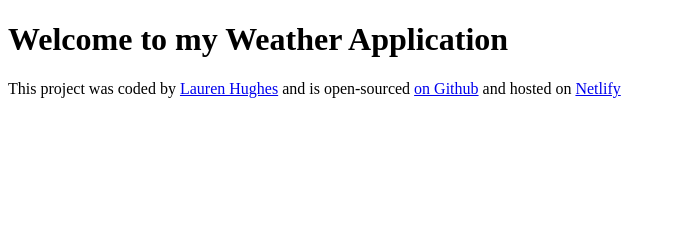
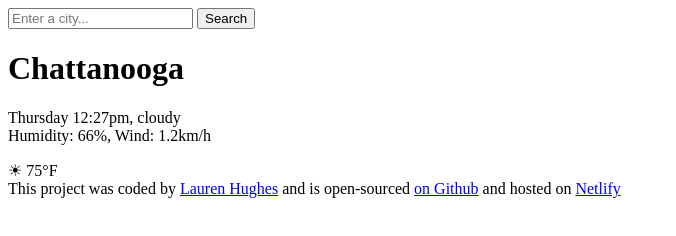
Before and after one commit to LaurenH270/VanillaWeatherApplication, a plain HTML site: page index.html in a window 1280 px wide. Shown: the whole page, without its empty margins (0-676 px from the left). Drawn offline with Linux system fonts and the light colour scheme.

Commit message:
Added html to the project

```diff
--- a/index.html
+++ b/index.html
@@ -6,7 +6,23 @@
     <title>Lauren's Weather Application</title>
   </head>
   <body>
-    <h1>Welcome to my Weather Application</h1>
+    <header>
+      <form>
+        <input type="search" placeholder="Enter a city..." required />
+        <input type="submit" value="Search" />
+      </form>
+    </header>
+    <main>
+      <div>
+        <h1>Chattanooga</h1>
+        <p>
+          Thursday 12:27pm, cloudy
+          <br />
+          Humidity: 66%, Wind: 1.2km/h
+        </p>
+      </div>
+      <div>☀ 75°F</div>
+    </main>
     <footer>
       This project was coded by
       <a href="https://github.com/LaurenH270" target="_blank">Lauren Hughes</a>
```
